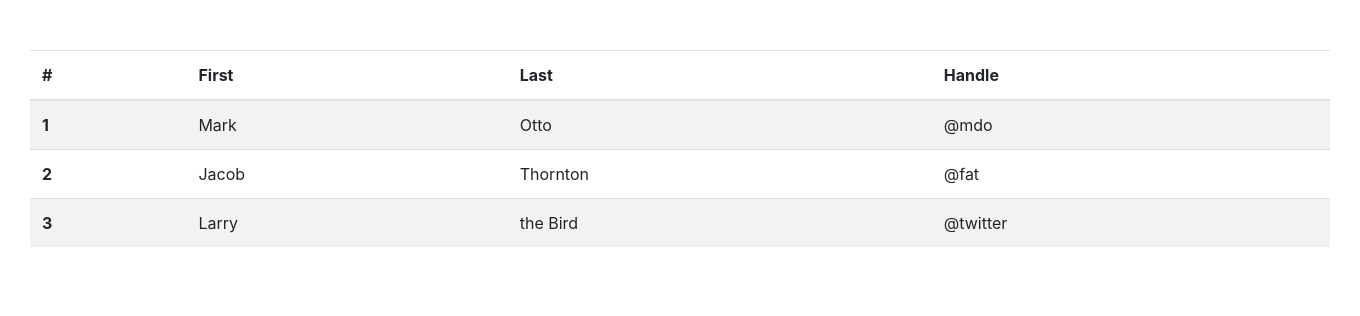
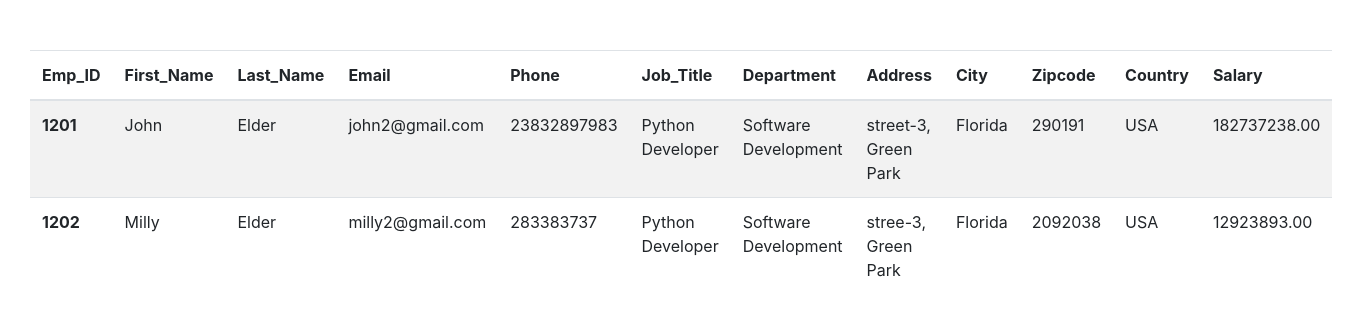
Before and after one commit to Praful-a/Record-App, a Django app: page /record/ in a window 1360 px wide. Shown: the part 56-372 px from the top of the page. Run offline with Django 3.2, Linux system fonts and the light colour scheme; a user stored in the database is signed in; data comes from the database, SQL or seed files in the repository; both versions use the stored data as it was after the commit; some libraries are stand-ins or nearby versions.

Commit message:
created add.html and report.html and put data inside it.

```diff
--- a/form/views.py
+++ b/form/views.py
@@ -3,6 +3,7 @@ from .models import Emp
 from django.contrib.auth import authenticate, login, logout
 from django.contrib import messages
 from django.contrib.auth.models import User, auth
+from .forms import EmpForm
 # Create your views here.
 
 
@@ -66,8 +67,20 @@ def home(request):
 
 
 def add(request):
-    return render(request, "add.html")
+    user = request.user
+    form = EmpForm(request.POST)
+    if form.is_valid():
+        obj = form.save(commit=False)
+        author = User.objects.filter(username=user.username).first()
+        obj.author = author
+        obj.save()
+        form = EmpForm()
+        return redirect('record:report')
+    context = {'form': form}
+    return render(request, "add.html", context)
 
 
 def record(request):
-    return render(request, "record.html")
+    report = Emp.objects.filter(author=request.user)
+    context = {'report': report}
+    return render(request, "record.html", context)
--- a/templates/record.html
+++ b/templates/record.html
@@ -6,31 +6,39 @@
     <table class="table table-striped">
       <thead>
         <tr>
-          <th scope="col">#</th>
-          <th scope="col">First</th>
-          <th scope="col">Last</th>
-          <th scope="col">Handle</th>
+
+          <th scope="col">Emp_ID</th>
+          <th scope="col">First_Name</th>
+          <th scope="col">Last_Name</th>
+          <th scope="col">Email</th>
+          <th scope="col">Phone</th>
+          <th scope="col">Job_Title</th>
+          <th scope="col">Department</th>
+          <th scope="col">Address</th>
+          <th scope="col">City</th>
+          <th scope="col">Zipcode</th>
+          <th scope="col">Country</th>
+          <th scope="col">Salary</th>
         </tr>
       </thead>
       <tbody>
+        {% for rep in report %}
         <tr>
-          <th scope="row">1</th>
-          <td>Mark</td>
-          <td>Otto</td>
-          <td>@mdo</td>
+          <th scope="row">{{rep.Emp_ID}}</th>
+          <td>{{rep.First_Name}}</td>
+          <td>{{rep.Last_Name}}</td>
+          <td>{{rep.Email}}</td>
+          <td>{{rep.Phone}}</td>
+          <td>{{rep.Job_Title}}</td>
+          <td>{{rep.Department}}</td>
+          <td>{{rep.Address}}</td>
+          <td>{{rep.City}}</td>
+          <td>{{rep.Zipcode}}</td>
+          <td>{{rep.Country}}</td>
+          <td>{{rep.Salary}}</td>
         </tr>
-        <tr>
-          <th scope="row">2</th>
-          <td>Jacob</td>
-          <td>Thornton</td>
-          <td>@fat</td>
-        </tr>
-        <tr>
-          <th scope="row">3</th>
-          <td>Larry</td>
-          <td>the Bird</td>
-          <td>@twitter</td>
-        </tr>
+        {% endfor %}
+
       </tbody>
     </table>
   </div>
```
Also changed, not shown: templates/add.html (+6 -46 lines), db.sqlite3.
